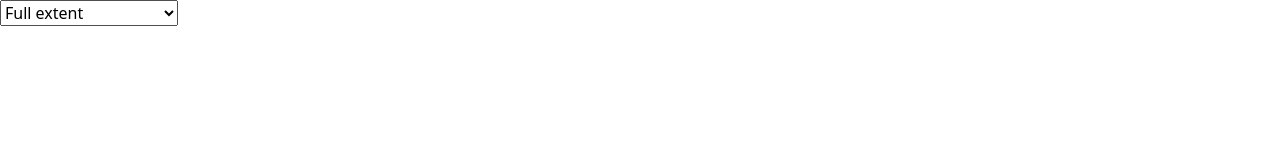
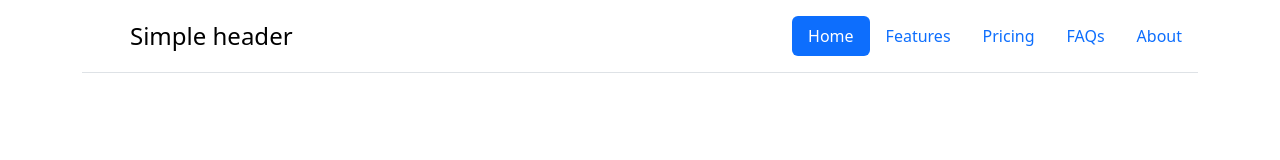
Before and after one commit to Ariya3/personal-website, a website: page index.html in a window 1280 px wide. Drawn offline with nearby package versions, Linux system fonts and the light colour scheme.

Commit message:
added header

```diff
--- a/index.html
+++ b/index.html
@@ -10,13 +10,22 @@
     <script src="https://cdn.jsdelivr.net/npm/bootstrap@5.3.3/dist/js/bootstrap.bundle.min.js" integrity="sha384-YvpcrYf0tY3lHB60NNkmXc5s9fDVZLESaAA55NDzOxhy9GkcIdslK1eN7N6jIeHz" crossorigin="anonymous"></script>    <script src="https://maxcdn.bootstrapcdn.com/bootstrap/4.0.0/js/bootstrap.min.js" integrity="sha384-JZR6Spejh4U02d8jOt6vLEHfe/JQGiRRSQQxSfFWpi1MquVdAyjUar5+76PVCmYl" crossorigin="anonymous"></script>
 </head>
     <body>
-        <title style="font-size:12px" b-81h447w6j3><b b-81h447w6j3>Map View</b></title>
-    <div b-81h447w6j3><select class="dropbtn" id="pickView" b-81h447w6j3><option value="1" selected="selected" b-81h447w6j3>Full extent</option>
-            <option value="2" b-81h447w6j3>Upper Basin</option>
-            <option value="3" b-81h447w6j3>Lake Area</option>
-            <option value="4" b-81h447w6j3>Lower Basin</option>
-            <option value="5" b-81h447w6j3>Matagorda Bay</option>
-            <option value="6" b-81h447w6j3>City of Austin</option>
-            <option value="7" b-81h447w6j3>Colorado River Basin</option></select></div>
+        <main>
+          <div class="container">
+            <header class="d-flex flex-wrap justify-content-center py-3 mb-4 border-bottom">
+              <a href="/" class="d-flex align-items-center mb-3 mb-md-0 me-md-auto link-body-emphasis text-decoration-none">
+                <svg class="bi me-2" width="40" height="32" aria-hidden="true"><use xlink:href="#bootstrap"></use></svg>
+                <span class="fs-4">Simple header</span>
+              </a>
+              <ul class="nav nav-pills">
+                <li class="nav-item"><a href="#" class="nav-link active" aria-current="page">Home</a></li>
+                <li class="nav-item"><a href="#" class="nav-link">Features</a></li>
+                <li class="nav-item"><a href="#" class="nav-link">Pricing</a></li>
+                <li class="nav-item"><a href="#" class="nav-link">FAQs</a></li>
+                <li class="nav-item"><a href="#" class="nav-link">About</a></li>
+              </ul>
+            </header>
+          </div>
+        </main>
     </body>
     </html>
```
